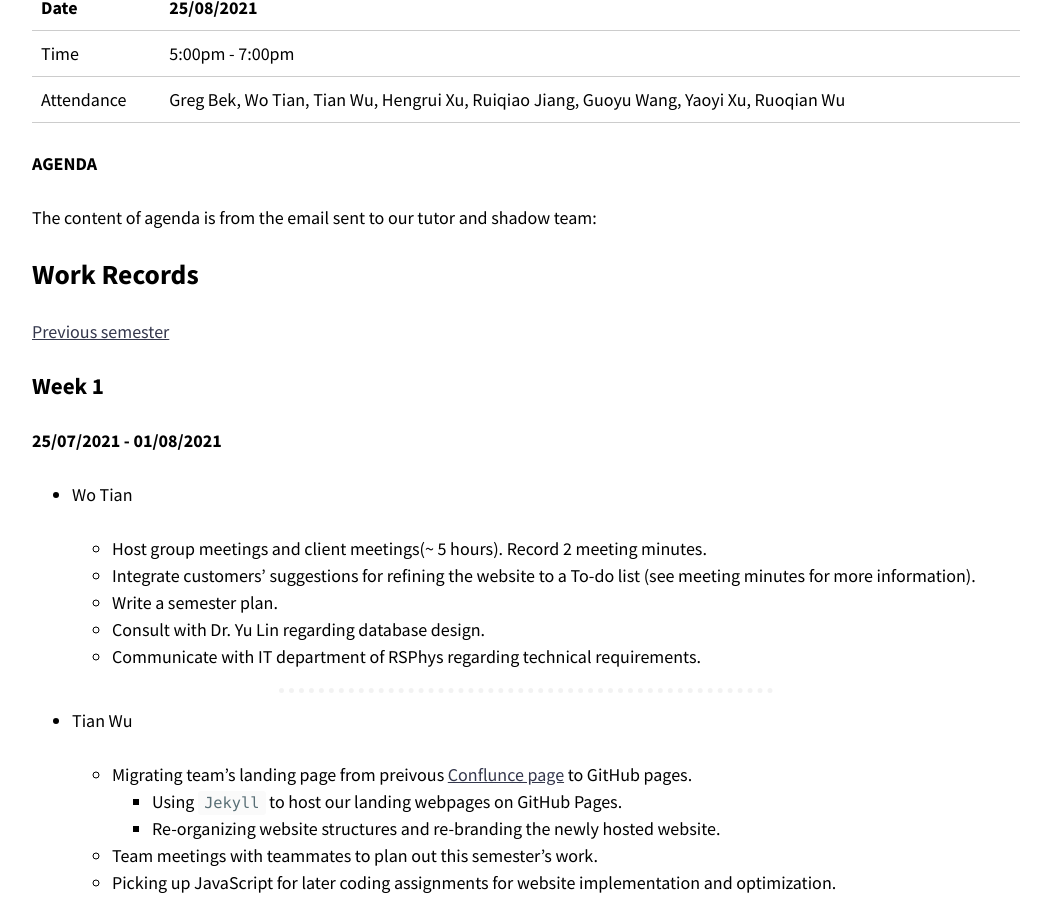
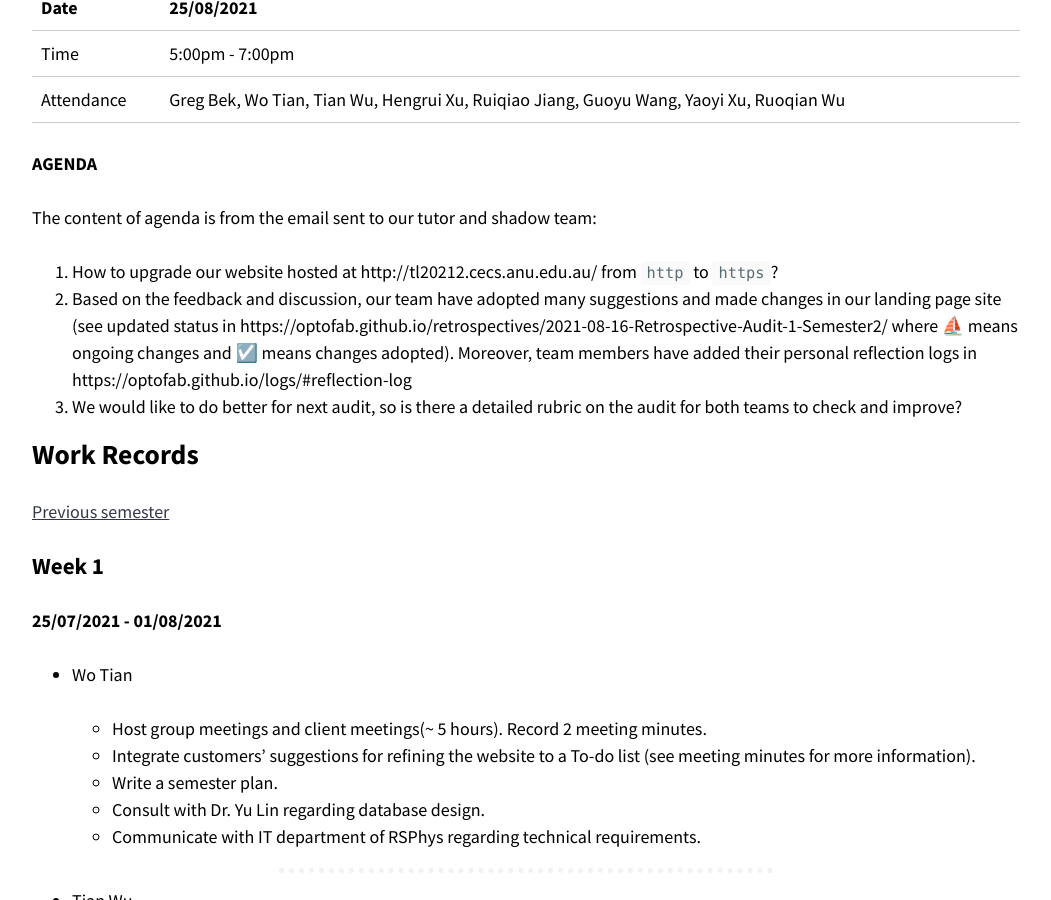
Before and after one commit to optofab/optofab.github.io, a Jekyll site: the page built from logs.md, in a window 1280 px wide and 900 px high, scrolled down 15533 px. Shown: the whole window, without its empty margins (114-1165 px from the left). Built offline with Jekyll 4.4.1, drawn with Linux system fonts in a browser that asks for light colours; nearby versions of some CDN libraries; emoji names are drawn with the system emoji font.

Commit message:
added the agenda of week 5 tutorial

```diff
--- a/logs.md
+++ b/logs.md
@@ -539,6 +539,10 @@ The list number of the following discussion points correspond to the :question:
 
 The content of agenda is from the email sent to our tutor and shadow team:
 
+1. How to upgrade our website hosted at http://tl20212.cecs.anu.edu.au/  from `http` to `https`?
+2. Based on the feedback and discussion, our team have adopted many suggestions and made changes in our landing page site (see updated status in https://optofab.github.io/retrospectives/2021-08-16-Retrospective-Audit-1-Semester2/ where ⛵️ means ongoing changes and ☑️ means changes adopted). Moreover, team members have added their personal reflection logs in https://optofab.github.io/logs/#reflection-log
+3. We would like to do better for next audit, so is there a detailed rubric on the audit for both teams to check and improve?
+
 
 
 ## Work Records
```
